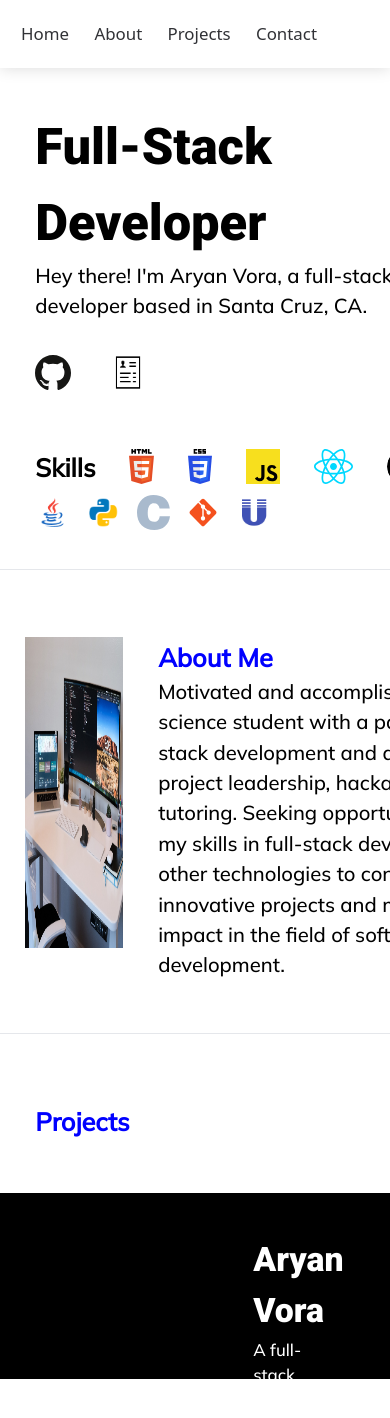
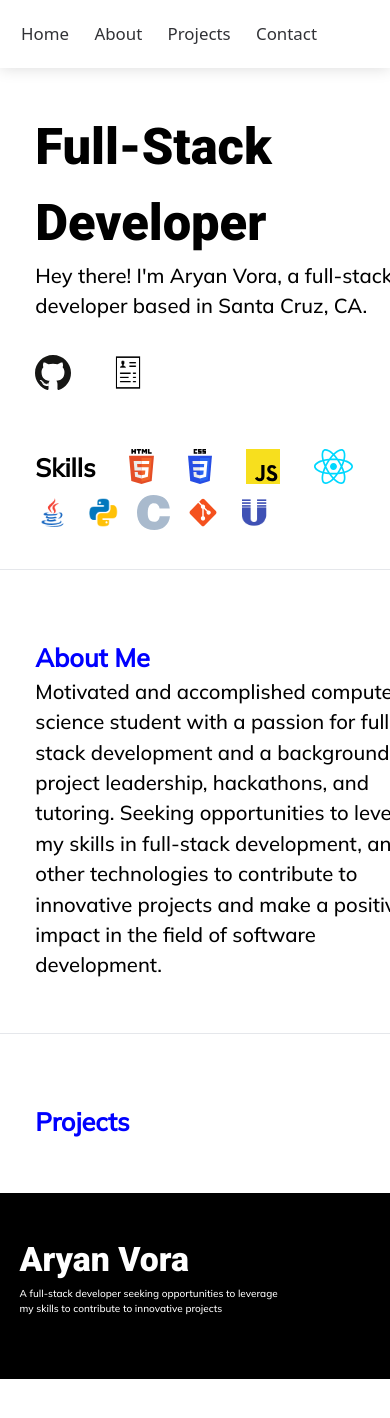
Before and after one commit to Aryan-Vora/Portfolio, a Next.js app: page / in a window 390 px wide. Shown: the top 1418 px of the page. After the commit the page ends 1379 px from the top, so only its background shows below. Built offline with nearby package versions, Linux system fonts and the light colour scheme.

Commit message:
made it slightly more mobile friendly

```diff
--- a/app/globals.css
+++ b/app/globals.css
@@ -9,10 +9,16 @@
 }
 html {
   scroll-behavior: smooth;
+  width: 100%;
+  height: 100%;
+  margin: 0px;
+  padding: 0px;
+  overflow-x: auto;
 }
 body {
   color: var(--off-white);
   background-color: var(--dark);
+  height: 100vh;
 }
 
 h1 {
@@ -23,7 +29,11 @@ h1 {
 p {
   font-size: var(--font-size-md);
 }
-
+@media (max-width: 768px) {
+  p {
+    font-size: 2rem;
+  }
+}
 p,
 article,
 section {
--- a/app/page.jsx
+++ b/app/page.jsx
@@ -27,7 +27,13 @@ export default function Home() {
               <img className={styles.icon} src="github-icon.svg"></img>{" "}
             </a>
             <a href="resume.pdf">
-              <img className={styles.icon} src="resume.png"></img>{" "}
+              <img
+                className={styles.icon}
+                src="resume.png"
+                rel="noreferrer noopener"
+                title="Resume"
+                target="_blank"
+              ></img>{" "}
             </a>
           </div>
 
@@ -46,9 +52,7 @@ export default function Home() {
               <li>
                 <img src="react.svg"></img>
               </li>
-              <li>
-                <img id="about" src="nextjs-icon.svg"></img>
-              </li>
+              <li></li>
             </ul>
             <ul>
               <img src="java.png" className="mr-4 mt-2"></img>
--- a/app/page.module.css
+++ b/app/page.module.css
@@ -7,12 +7,18 @@
   border: none;
   margin-bottom: 5vh;
 }
+
 .card {
   margin-bottom: 5vh;
   margin-top: 8%;
   margin-left: 3%;
-  width: 25vw;
+  width: 50vh;
   max-height: 43vh;
+}
+@media (max-width: 768px) {
+  .card {
+    display: none;
+  }
 }
 .icon {
   margin-top: 4vh;
@@ -26,6 +32,7 @@
   padding: 10px;
   align-self: right;
 }
+
 .boxContent h1 {
   font-size: 6vh;
 }
@@ -55,7 +62,7 @@
   margin-top: 3vh;
   align-items: center;
   width: 100vh;
-  position: flex;
+  display: block;
 }
 
 .subheader {
@@ -68,11 +75,26 @@
   height: 22vh;
   background: black;
   color: white;
-  padding-left: 30vh;
+  padding-left: 20vw;
   padding-top: 5vh;
   font-size: 4vh;
 }
-.footerDescription {
+.footer p {
   width: 40%;
-  font-size: 2vh;
+  font-size: 2rem;
 }
+@media (max-width: 768px) {
+  .footer p {
+    width: 70%;
+    font-size: 10px;
+  }
+  .footer {
+    width: 100%;
+    height: 22vh;
+    background: black;
+    color: white;
+    padding-left: 5vw;
+    padding-top: 5vh;
+    font-size: 4vh;
+  }
+}
```
